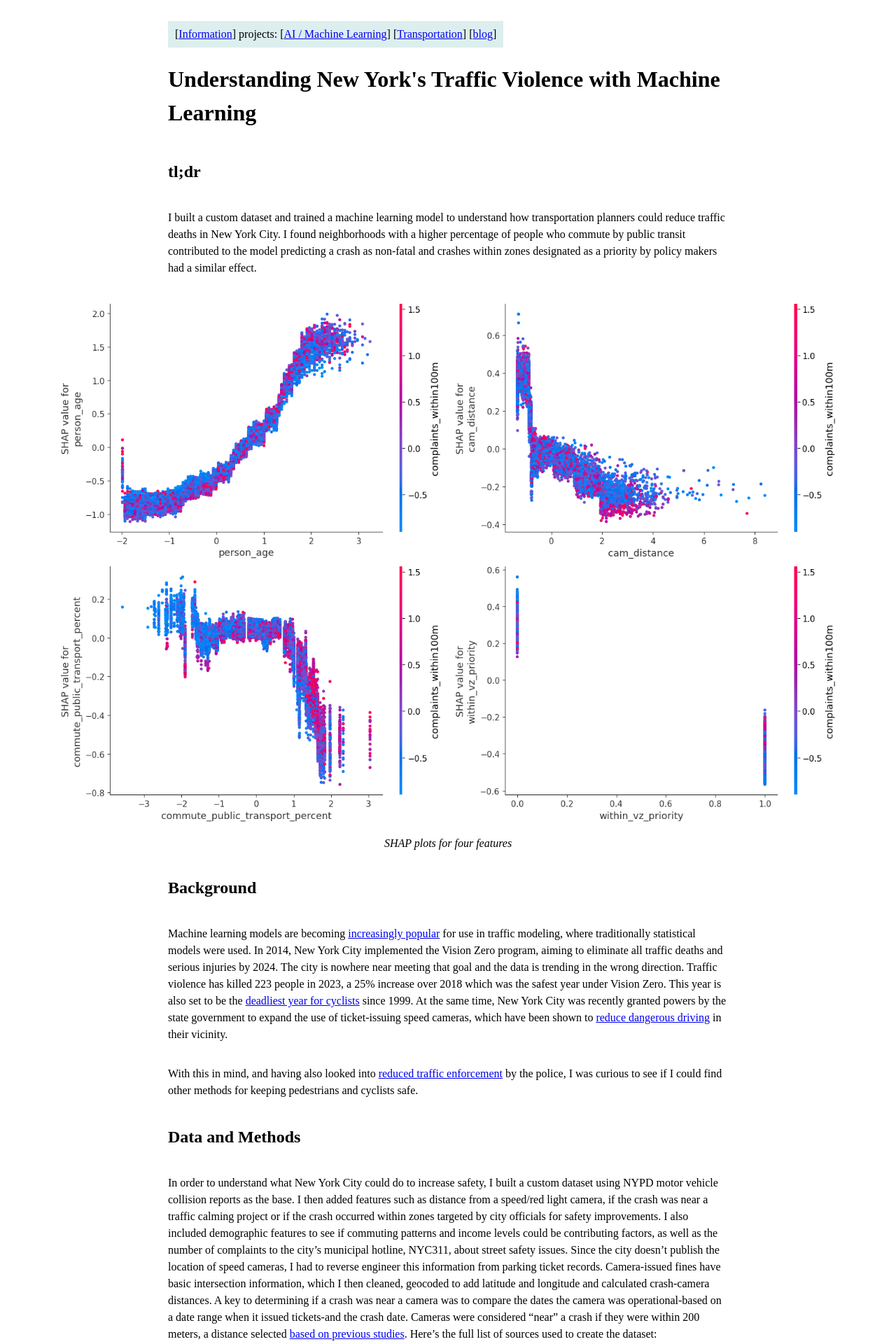
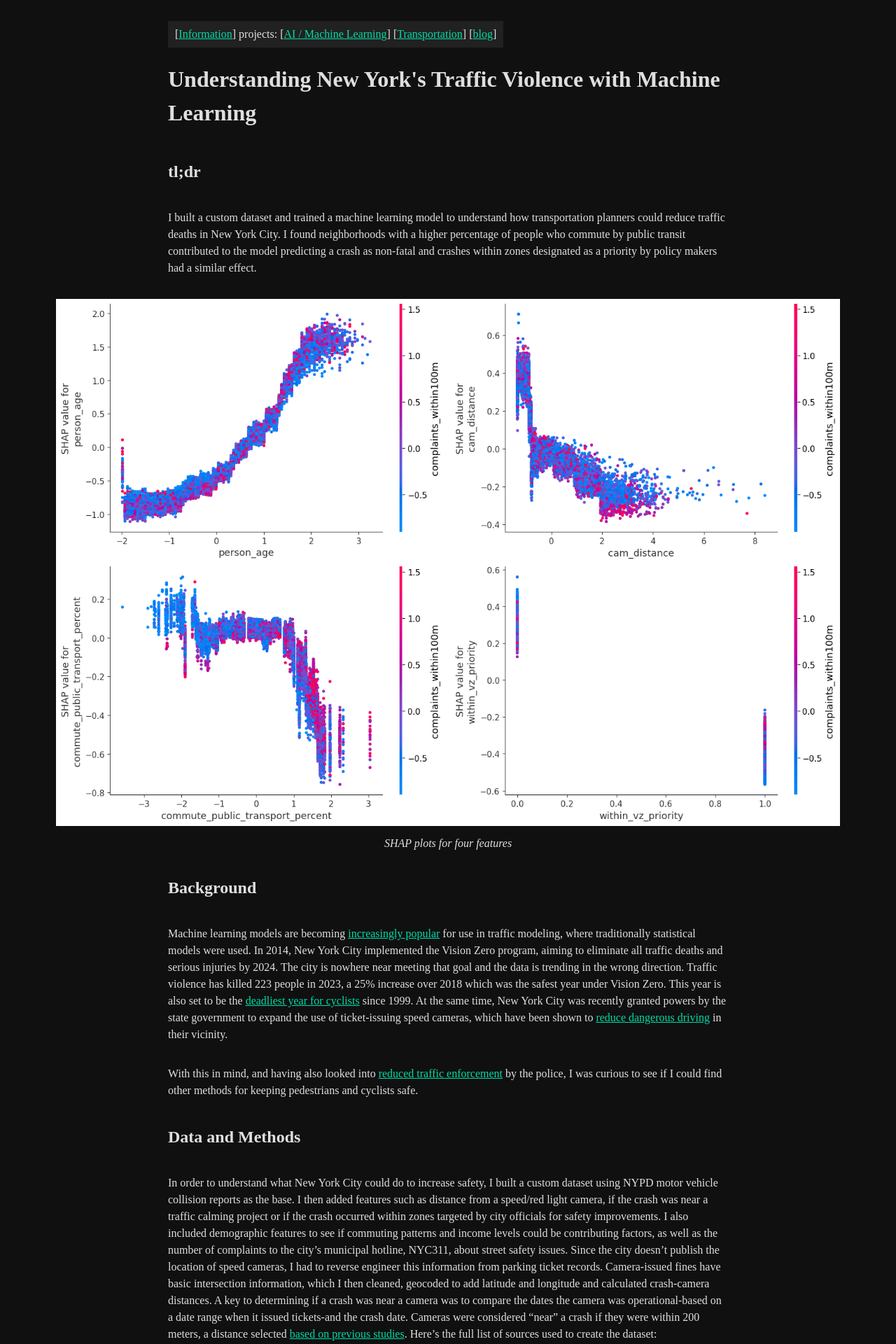
Before and after one commit to benarnav/benarnav.github.io, a Jekyll site: the page built from posts/nyc_trafficML.md, in a window 1280 px wide. Shown: the top 1920 px of the page at 70% size. Built offline with Jekyll 4.4.1, drawn with Linux system fonts in a browser that asks for light colours.

Commit message:
prefers light mode settings

```diff
--- a/assets/css/main.css
+++ b/assets/css/main.css
@@ -131,6 +131,37 @@ sub {
     color: #fe8019;
   }
 }
+@media (prefers-color-scheme: light) {
+  body {
+    color: #dfdfdf;
+    background: #101010;
+  }
+  div.navbar {
+    background-color: #212121;
+  }
+  a[href] {
+    color: #00dca6;
+  }
+  a[href]:visited {
+    color: #fa8c00;
+  }
+  code.highlighter-rouge {
+    color: #00dca6;
+  }
+  svg, object.svg, img.svg {
+    filter: invert(100%);
+  }
+  table tr {
+    border-top: 1px solid #555;
+    background-color: #121212;
+  }
+  table tr:nth-child(2n) {
+    background-color: #212121;
+  }
+  li code, p code {
+    color: #fe8019;
+  }
+}
 /* Stuff for posts */
 img.post-inline-image {
     display: block;
```
